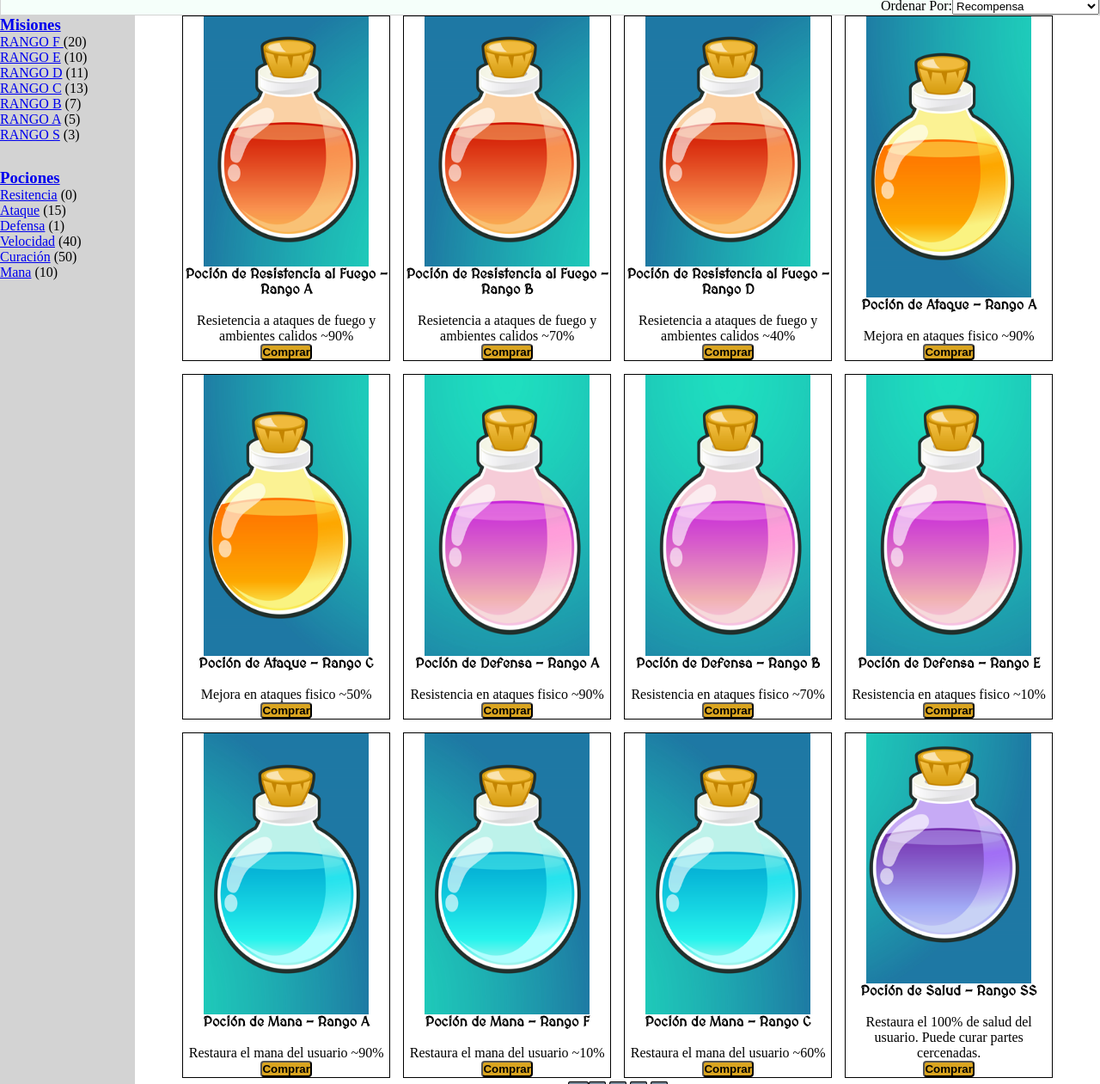
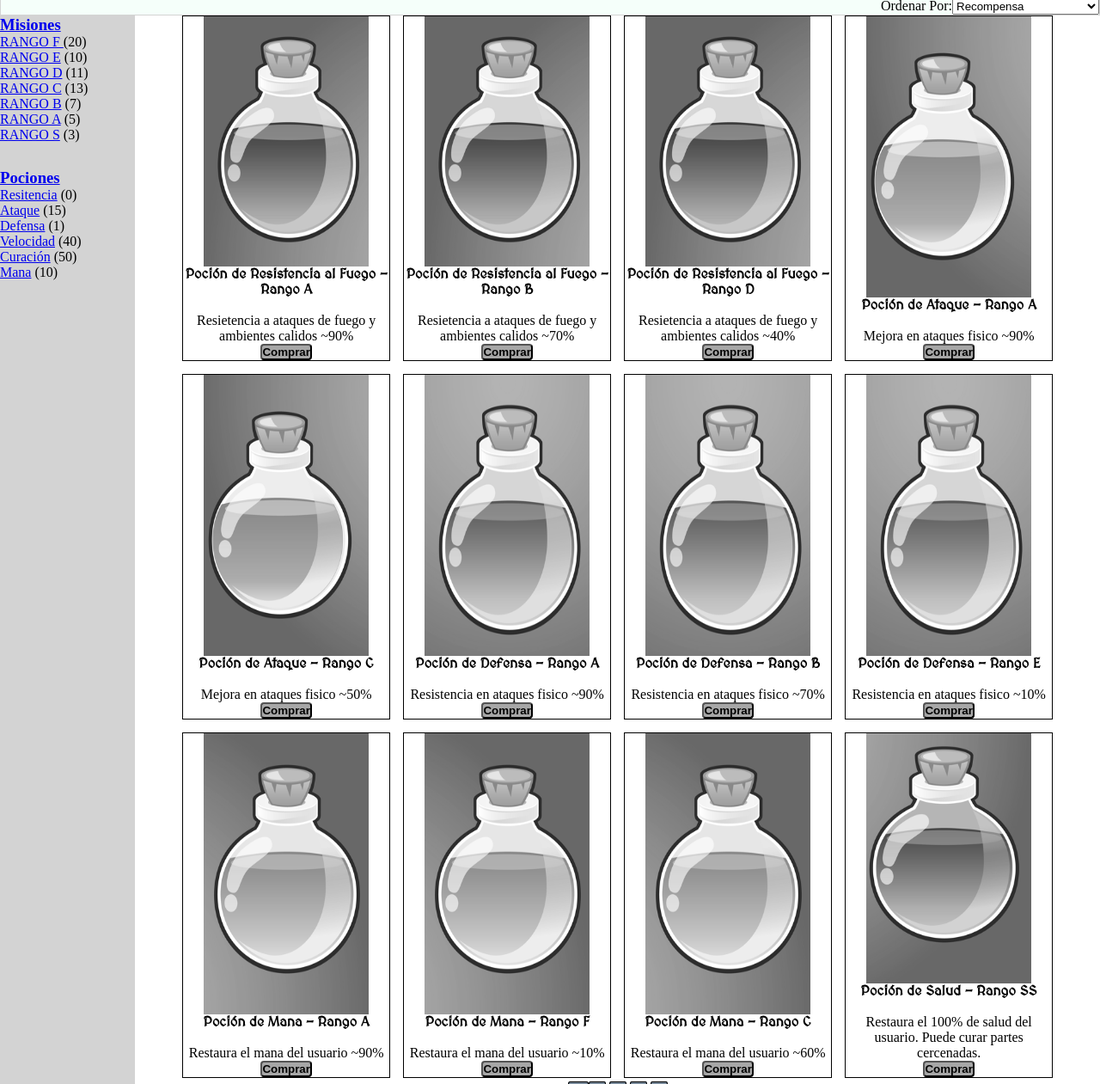
Before and after one commit to Descolle/descolle-M2_Final, a plain HTML site: page Pociones.html in a window 1280 px wide. Shown: the part 32-1293 px from the top of the page at 86% size. Drawn offline with Linux system fonts and the light colour scheme.

Commit message:
filtro en gris

```diff
--- a/Pociones.html
+++ b/Pociones.html
@@ -70,7 +70,7 @@
           </div>
           <div class="main">
             <div class="box">
-              <figure class="hijo">
+              <figure class="hijo pocion">
                 <img src="./assets/img/resistencia al fuego.png" alt="Fuego" />
                 <figcaption>
                   <h4>Poción de Resistencia al Fuego - Rango A</h4>
@@ -78,7 +78,7 @@
                 </figcaption>
                 <button>Comprar</button>
               </figure>
-              <figure class="hijo">
+              <figure class="hijo pocion">
                 <img src="./assets/img/resistencia al fuego.png" alt="Fuego" />
                 <figcaption>
                   <h4>Poción de Resistencia al Fuego - Rango B</h4>
@@ -86,7 +86,7 @@
                 </figcaption>
                 <button>Comprar</button>
               </figure>
-              <figure class="hijo">
+              <figure class="hijo pocion">
                 <img src="./assets/img/resistencia al fuego.png" alt="Fuego" />
                 <figcaption>
                   <h4>Poción de Resistencia al Fuego - Rango D</h4>
@@ -94,7 +94,7 @@
                 </figcaption>
                 <button>Comprar</button>
               </figure>
-              <figure class="hijo">
+              <figure class="hijo pocion">
                 <img src="./assets/img/ATQUE.png" alt="ATQ" />
                 <figcaption>
                   <h4>Poción de Ataque - Rango A</h4>
@@ -102,7 +102,7 @@
                 </figcaption>
                 <button>Comprar</button>
               </figure>
-              <figure class="hijo">
+              <figure class="hijo pocion">
                 <img src="./assets/img/ATQUE.png" alt="ATQ" />
                 <figcaption>
                   <h4>Poción de Ataque - Rango C</h4>
@@ -110,7 +110,7 @@
                 </figcaption>
                 <button>Comprar</button>
               </figure>
-              <figure class="hijo">
+              <figure class="hijo pocion">
                 <img src="./assets/img/DEF.png" alt="DEF" />
                 <figcaption>
                   <h4>Poción de Defensa - Rango A</h4>
@@ -118,7 +118,7 @@
                 </figcaption>
                 <button>Comprar</button>
               </figure>
-              <figure class="hijo">
+              <figure class="hijo pocion">
                 <img src="./assets/img/DEF.png" alt="DEF" />
                 <figcaption>
                   <h4>Poción de Defensa - Rango B</h4>
@@ -126,7 +126,7 @@
                 </figcaption>
                 <button>Comprar</button>
               </figure>
-              <figure class="hijo">
+              <figure class="hijo pocion">
                 <img src="./assets/img/DEF.png" alt="DEF" />
                 <figcaption>
                   <h4>Poción de Defensa - Rango E</h4>
@@ -134,7 +134,7 @@
                 </figcaption>
                 <button>Comprar</button>
               </figure>
-              <figure class="hijo">
+              <figure class="hijo pocion">
                 <img src="./assets/img/mana.png" alt="MNA" />
                 <figcaption>
                   <h4>Poción de Mana - Rango A</h4>
@@ -142,7 +142,7 @@
                 </figcaption>
                 <button>Comprar</button>
               </figure>
-              <figure class="hijo">
+              <figure class="hijo pocion">
                 <img src="./assets/img/mana.png" alt="MNA" />
                 <figcaption>
                   <h4>Poción de Mana - Rango F</h4>
@@ -150,7 +150,7 @@
                 </figcaption>
                 <button>Comprar</button>
               </figure>
-              <figure class="hijo">
+              <figure class="hijo pocion">
                 <img src="./assets/img/mana.png" alt="MNA" />
                 <figcaption>
                   <h4>Poción de Mana - Rango C</h4>
@@ -158,7 +158,7 @@
                 </figcaption>
                 <button>Comprar</button>
               </figure>
-              <figure class="hijo">
+              <figure class="hijo pocion">
                 <img src="./assets/img/HEALIN.png" alt="HP" />
                 <figcaption>
                   <h4>Poción de Salud - Rango SS </h4>
--- a/assets/style/style.css
+++ b/assets/style/style.css
@@ -68,7 +68,7 @@
   border-radius: 4px;
   background-color: goldenrod;
   font-weight: bold;
-  transition: all 0.5s ease-in;
+  transition: all 0.2s ease-in;
 }
 .hijo button:hover {
   background-color: #009d71;
@@ -188,3 +188,11 @@ h4 {
 }
 
 /* Desde aqui parte el CSS de pociones*/
+
+.pocion {
+  transition: all 1s;
+  filter: grayscale(1);
+}
+.pocion:hover {
+  filter: grayscale(0);
+}
```
Also changed, not shown: 1 other file.
